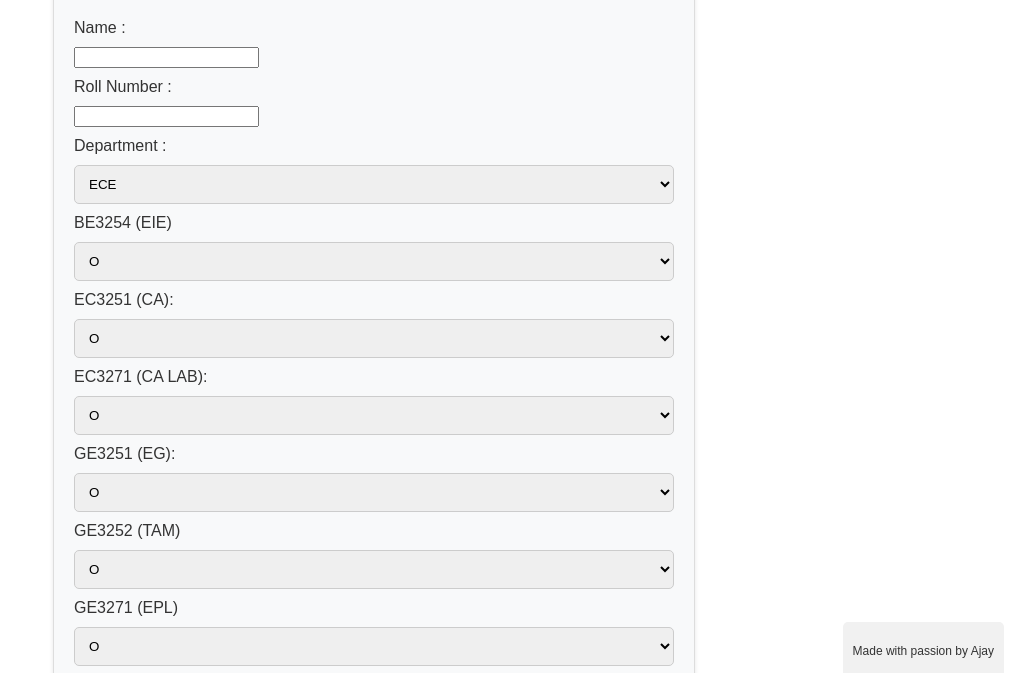
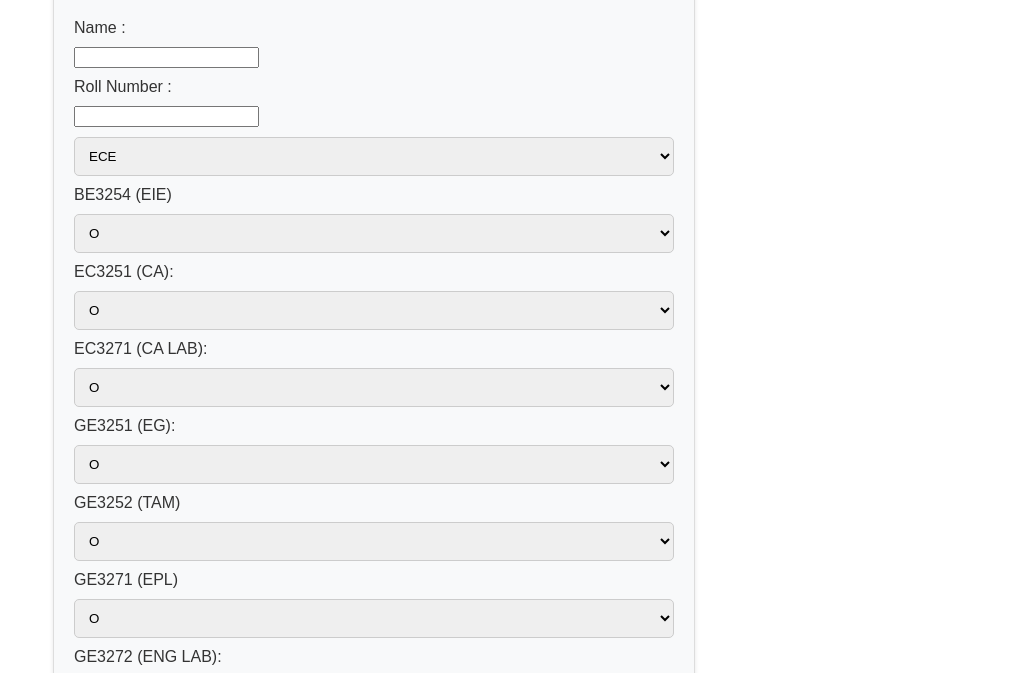
Before and after one commit to Ajaybalajiprasad/CGPA-CALCI, a website: page public/index.html in a window 1280 px wide. Shown: the part 110-783 px from the top of the page, without its empty margins (266-1280 px from the left). Drawn offline with Linux system fonts and the light colour scheme.

Commit message:
Footer Adjusted

```diff
--- a/public/index.html
+++ b/public/index.html
@@ -8,14 +8,13 @@
     <title>Citar CGPA</title>
     <style>
         footer {
-            position: fixed;
-            right: 10px;
-            bottom: 10px;
             background-color: #f1f1f1;
             padding: 10px;
             border-radius: 5px;
             font-size: 12px;
             color: #333;
+            width: 100%;
+            text-align: center;
         }
 
         .note {
@@ -28,8 +27,7 @@
 <body>
 
     <div class="container">
-        <!-- <button onclick="change()">Switch to Cit</button> -->
-        <h1 class="header">CGPA Calculator </h1>
+        <h1 class="header">CGPA Calculator</h1>
 
         <form id="cgpaForm">
             <label for="username">Name :</label>
@@ -38,7 +36,6 @@
             <label for="rollNumber">Roll Number :</label>
             <input type="text" id="rollNumber" pattern="\d{12}" title="Roll number must contain only numbers and should be 12 digits long" required>
 
-            <label for="department">Department :</label>
             <select id="department" required>
                 <option value="ECE">ECE</option>
                 <option value="CSE">CSE</option>
@@ -164,9 +161,11 @@
 
 <script src="citar.js"></script>
 <script>
-        window.onload = function() {
-            alert('If the department is not visible, please clear your browser data from the past 15 minutes.');
-        };
+    // Show a pop-up note when the user refreshes or enters the app
+    window.onload = function() {
+        alert('If the department is not visible, please clear your browser data from the past 15 minutes.');
+    };
+
     document.getElementById('department').addEventListener('change', function() {
         const department = this.value;
         if (department === 'CSE') {
```
Also changed, not shown: public/staff.html (+3 -4 lines).
